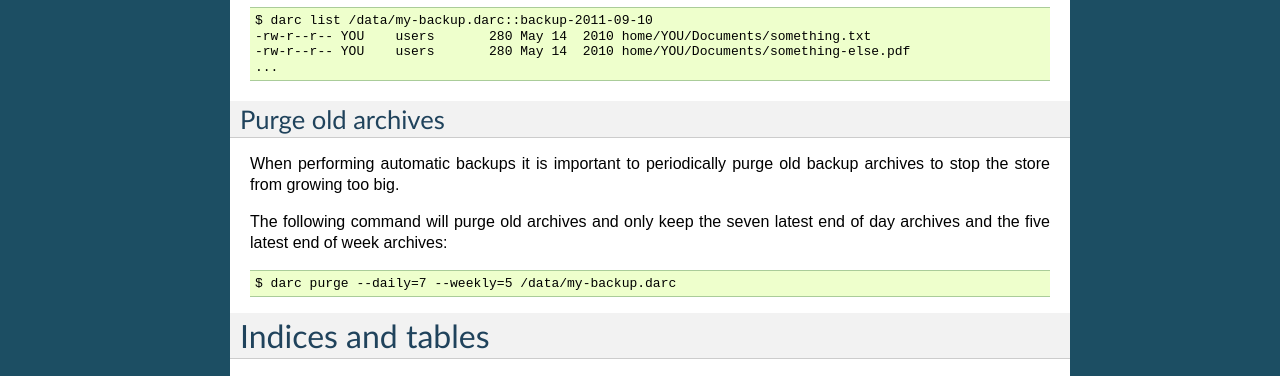
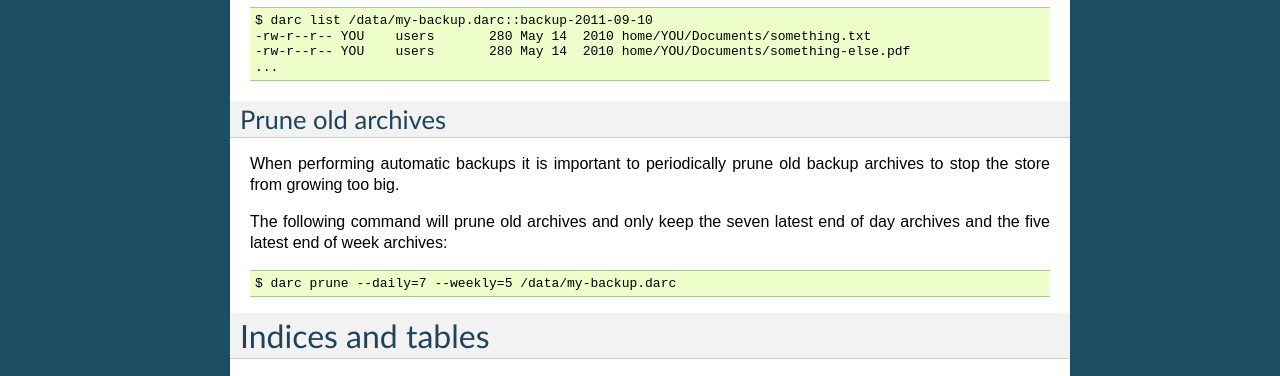
Before and after one commit to borgbackup/borg, a Sphinx documentation site: the page built from docs/index.rst, in a window 1280 px wide and 900 px high, scrolled down 2092 px. Shown: the part 375-751 px from the top of the window. Built offline with Sphinx 7.4.7, drawn with Linux system fonts in a browser that asks for light colours; some of the changed text lies outside the part shown.

Commit message:
Rename purge command to prune

```diff
--- a/docs/index.rst
+++ b/docs/index.rst
@@ -133,15 +133,15 @@ The following command will list the contents of the ``backup-2011-09-10`` archiv
     -rw-r--r-- YOU    users       280 May 14  2010 home/YOU/Documents/something-else.pdf
     ...
 
-Purge old archives
+Prune old archives
 ------------------
-When performing automatic backups it is important to periodically purge old backup
+When performing automatic backups it is important to periodically prune old backup
 archives to stop the store from growing too big.
 
-The following command will purge old archives and only keep the
+The following command will prune old archives and only keep the
 seven latest end of day archives and the five latest end of week archives::
 
-    $ darc purge --daily=7 --weekly=5 /data/my-backup.darc
+    $ darc prune --daily=7 --weekly=5 /data/my-backup.darc
 
 
 Indices and tables
```
Also changed, not shown: 3 other files.
